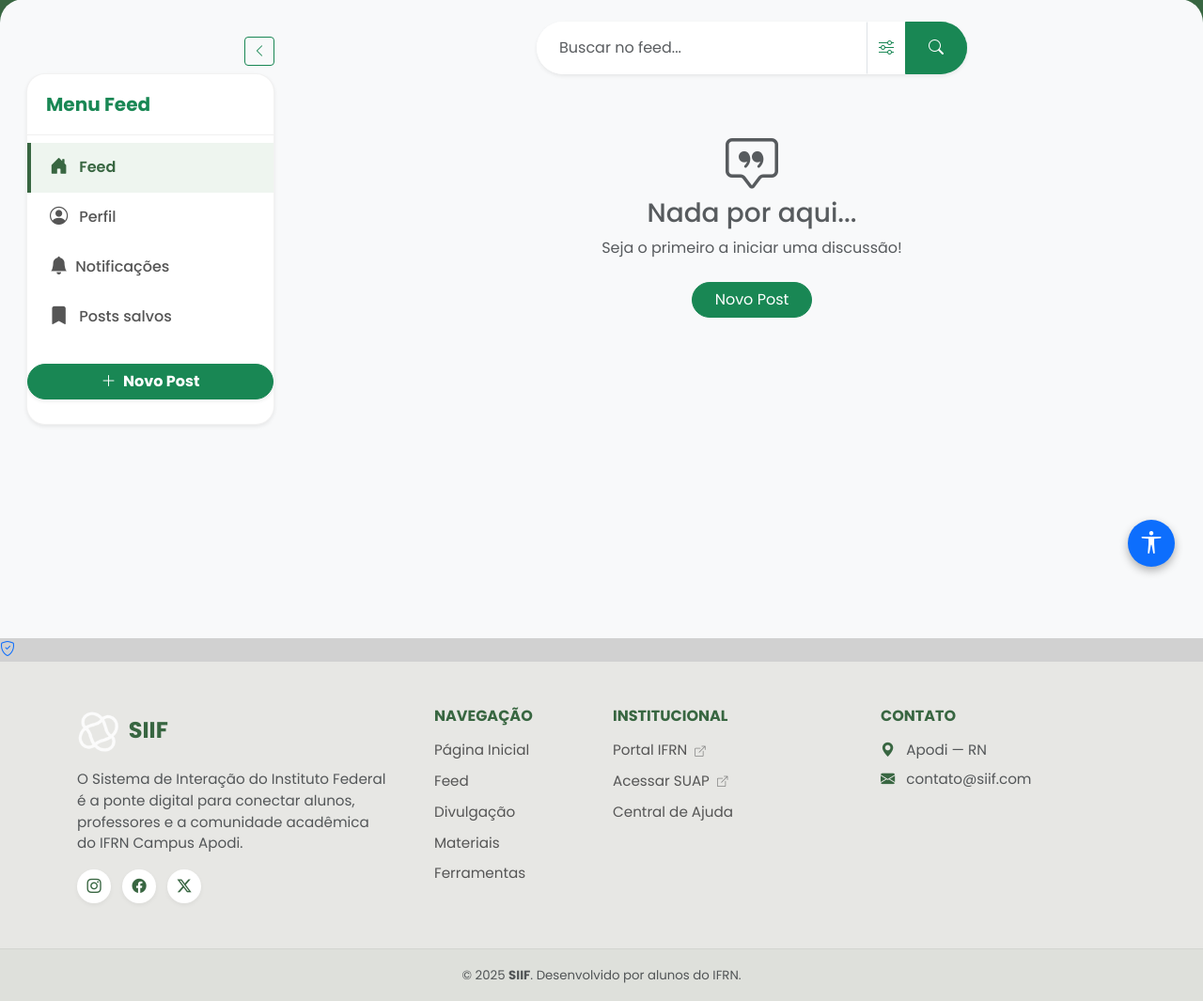
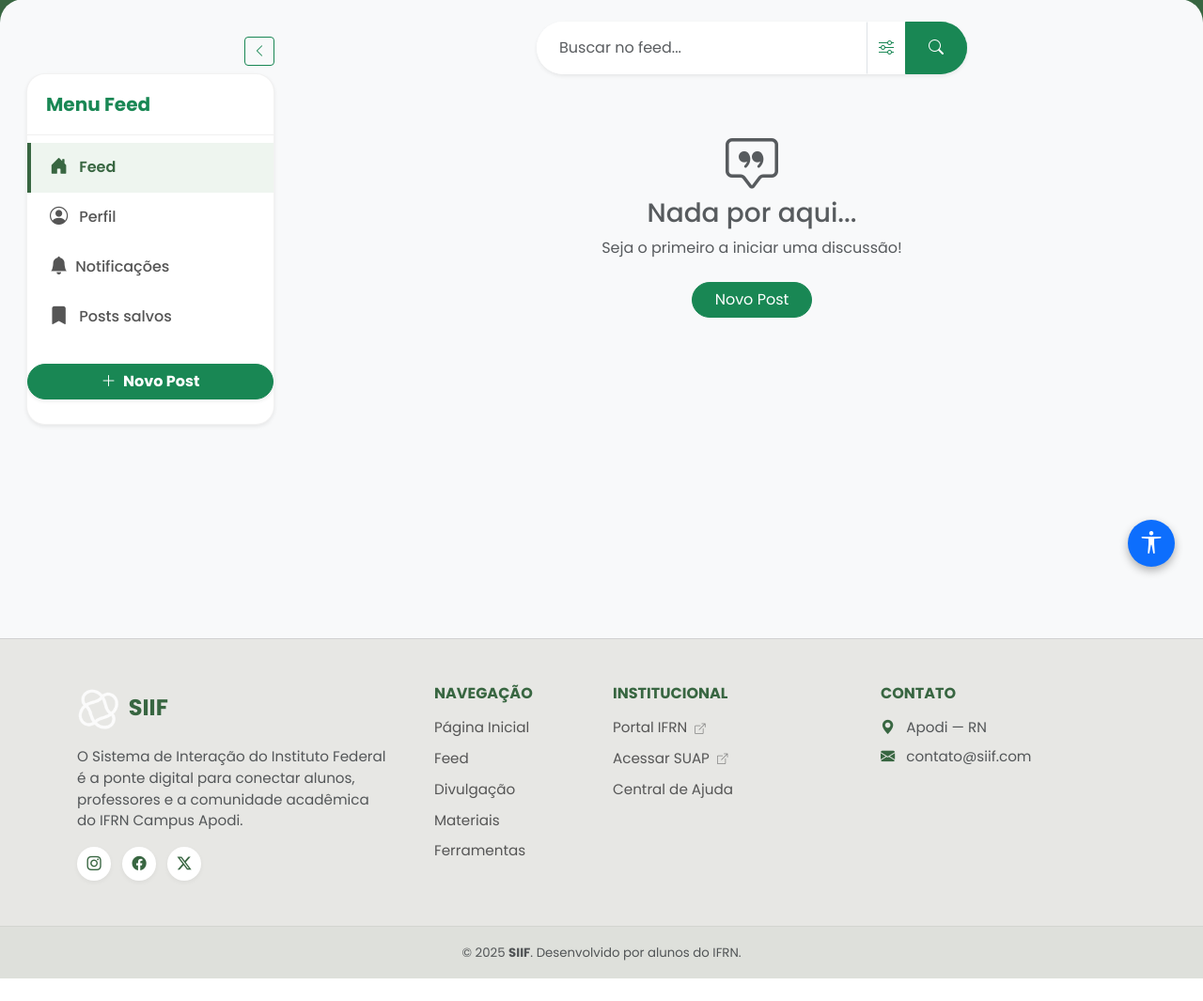
Before and after one commit to JuanFranthesco/plataforma-SIIF, a Flask app: page /forum in a window 1280 px wide. Shown: the part 97-1162 px from the top of the page at 94% size. After the commit the page ends 1138 px from the top, so only its background shows below. Run offline with Flask 3, Linux system fonts and the light colour scheme; a user stored in the database is signed in; some libraries are stand-ins or nearby versions.

Commit message:
Remove support and admin links from template
Removed support and admin links from tela_foruns.html

```diff
--- a/app/templates/tela_foruns.html
+++ b/app/templates/tela_foruns.html
@@ -184,12 +184,6 @@
 
     </div>
 
-    <a href="{{ url_for('main.suporte') }}" class="help-btn help-btn-user" title="Suporte">
-        <i class="bi bi-headset"></i>
-    </a>
-    <a href="{{ url_for('main.tela_admin') }}" class="help-btn help-btn-admin" title="Denúncias (admin)">
-        <i class="bi bi-shield-check"></i>
-    </a>
 {% endblock %}
 
 {% block modals %}
```
